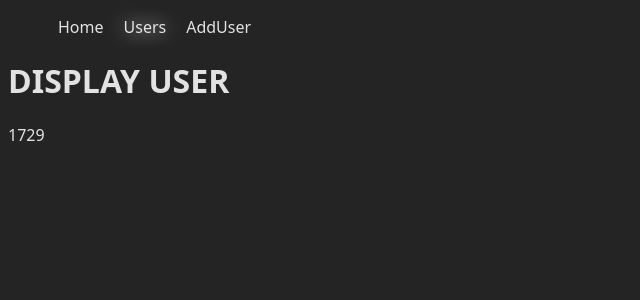
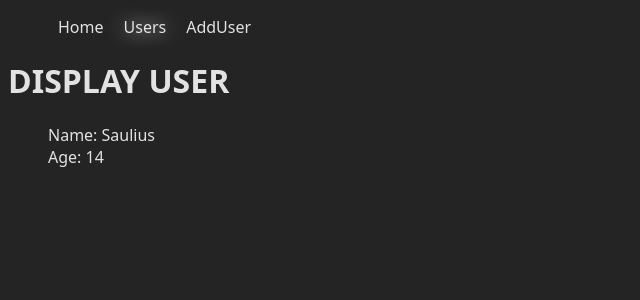
Before and after one commit to eldarasana/React2, a React (Vite) app: page /users/1729 in a window 1280 px wide. Shown: the top 300 px of the page, without its empty margins (0-640 px from the left). Built offline with nearby package versions, Linux system fonts and the light colour scheme; data requests are answered from the project's data file.

Commit message:
Display user data from json server

```diff
--- a/src/components/User.jsx
+++ b/src/components/User.jsx
@@ -1,4 +1,5 @@
 import { useParams } from 'react-router-dom'
+import { useEffect, useState } from 'react'
 
 
 export default function User(){
@@ -6,15 +7,45 @@ export default function User(){
 
     const url_arg = useParams()
     const id = url_arg.id
+    const [user, set_user] = useState(null);
 
+    useEffect( ()=>{
+
+        async function get_user_data(){
+            try {
+                const response = await fetch(`http://localhost:5000/users/${id}`)
+                const data = await response.json()
+
+                if (response.ok) {
+                    // UPDATE STATE VARIABLE FOR USER DATA
+                    set_user(data)
+                }else {alert('Failed to retrieve user data')}
+
+            } catch (error) {
+                console.error(error)
+            }
+        }
+
+        get_user_data()
+    }, [id])
+
+    let display_user
+
+    if(user){
+        display_user =
+            <ul>
+                <label>Name: </label>
+                {user.name}
+                <br></br>
+                <label>Age: </label>
+                {user.age}
+            </ul>
+    }else{ display_user=<p>Loading...</p>}
 
     return(
-
-
         <>
-
             <h1>DISPLAY USER</h1>
-            <p>{id}</p>
+            {display_user}
 
         </>
 
```
